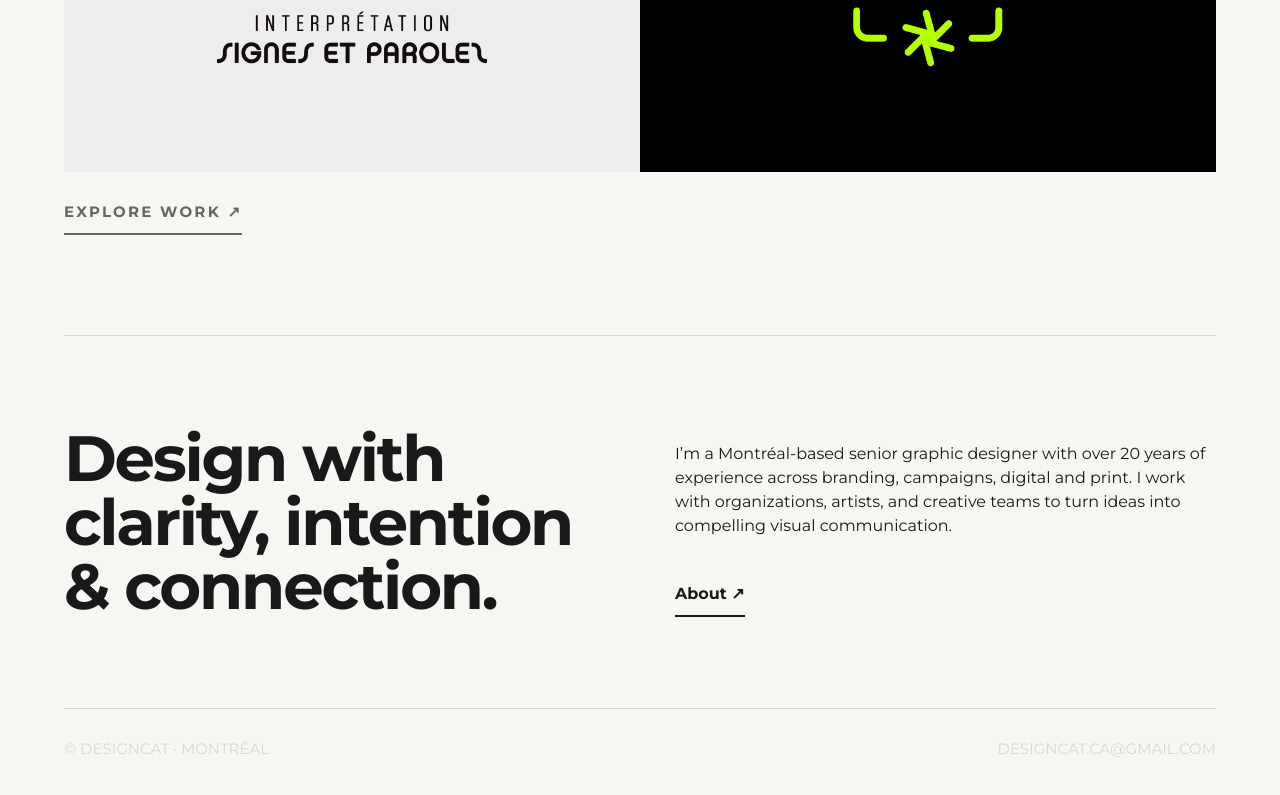
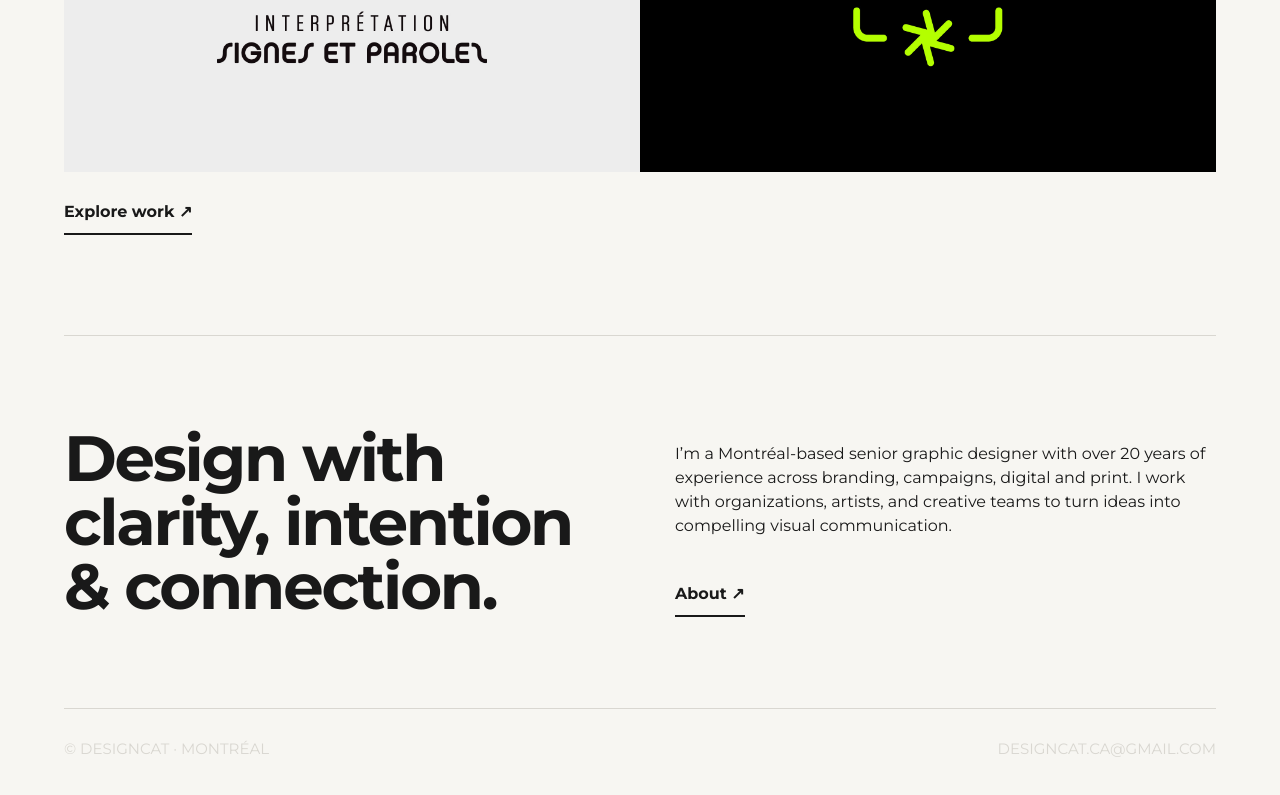
Before and after one commit to designcatca/portfolio, a plain HTML site: page index.html in a window 1280 px wide. Shown: the part 1409-2204 px from the top of the page. Drawn offline with Linux system fonts and the light colour scheme.

Commit message:
Update index.html

```diff
--- a/index.html
+++ b/index.html
@@ -56,7 +56,8 @@
     </a>
 
   </div>
-  <div class="eyebrow"><a class="button" href="/work.html">Explore work ↗</a></section>
+
+  <div><a class="button" href="/work.html">Explore work ↗</a></section>
 
 </section>
 
```
